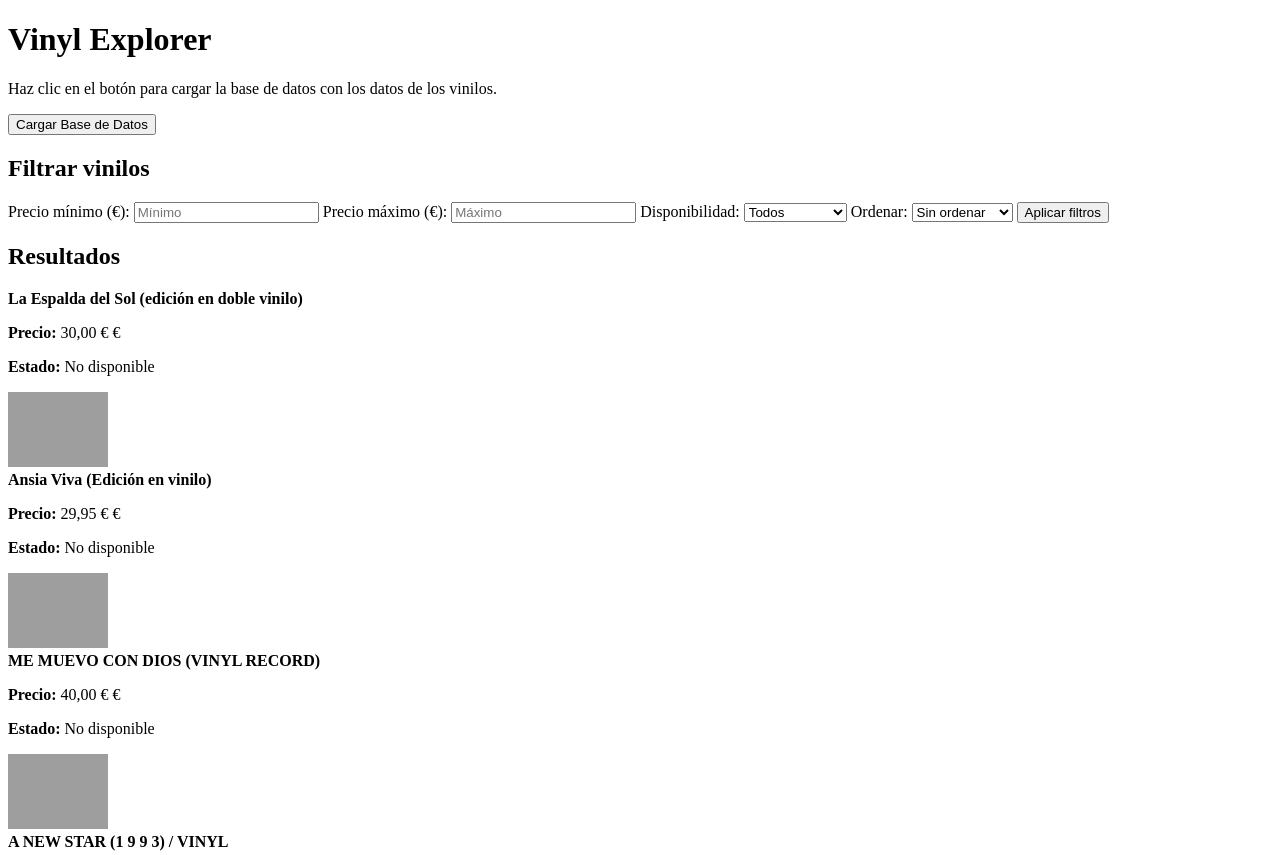
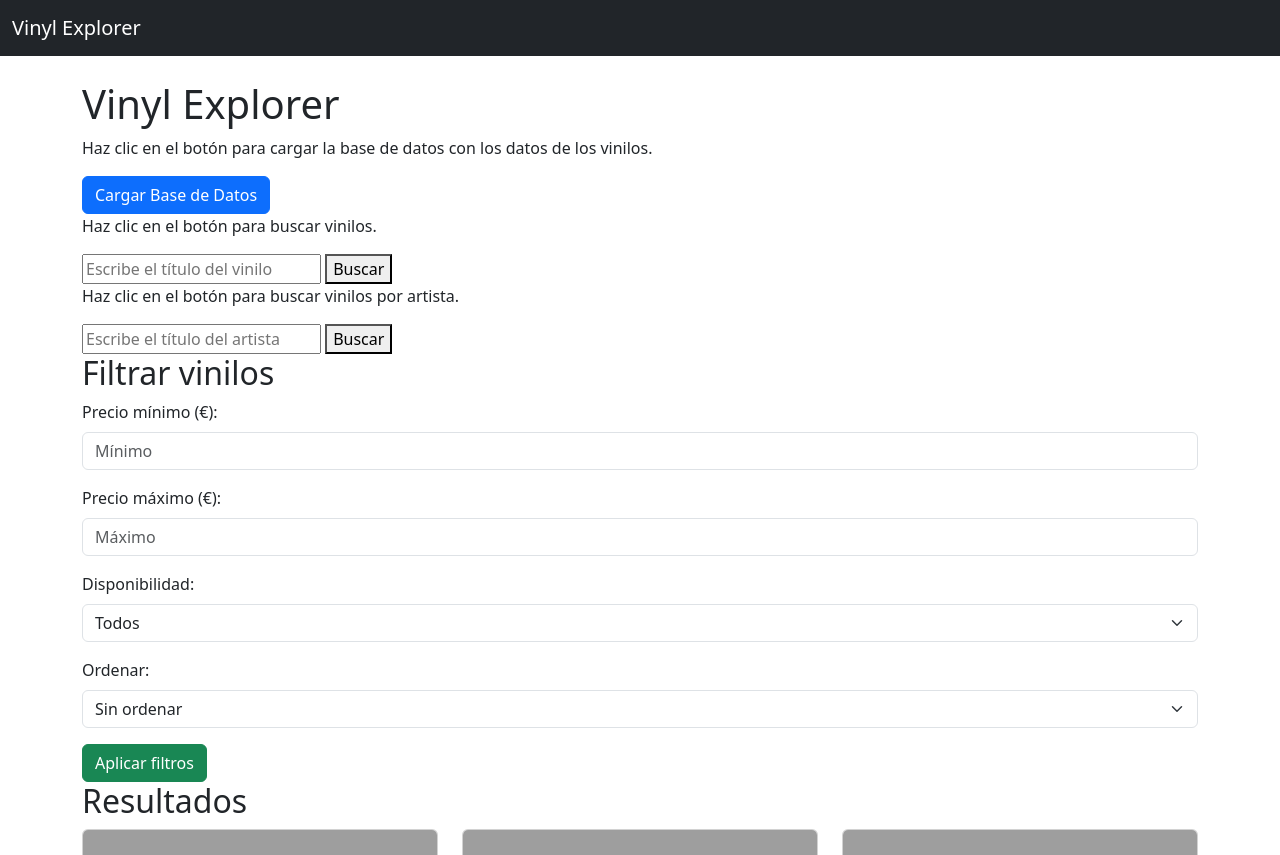
Before and after one commit to paulalunanavarro/VinylExplorer, a Django app: template vinyls/templates/index.html in a window 1280 px wide. Shown: the top 855 px of the page. Run offline with Django 5.2, Linux system fonts and the light colour scheme; the template is opened without the code that fills it: values that come from a table or form of the project are taken from there, others are empty; data comes from the database, SQL or seed files in the repository; both versions use the stored data as it was after the commit; grey boxes are pictures that could not be loaded.

Commit message:
feat(): frontend actualizado, estilos

```diff
--- a/vinyls/templates/index.html
+++ b/vinyls/templates/index.html
@@ -4,6 +4,7 @@
     <meta charset="UTF-8">
     <meta name="viewport" content="width=device-width, initial-scale=1.0">
     <title>Vinyl Explorer</title>
+    <link href="https://cdn.jsdelivr.net/npm/bootstrap@5.3.0-alpha3/dist/css/bootstrap.min.css" rel="stylesheet">
     <script src="https://code.jquery.com/jquery-3.6.0.min.js"></script>
     <style>
         .notification {
@@ -20,7 +21,6 @@
     </style>
     <script>
         $(document).ready(function () {
-            // Mostrar notificación
             function showNotification(message, success = true) {
                 const notification = $('#notification');
                 notification.text(message);
@@ -31,9 +31,8 @@
                 }, 3000);
             }
 
-            // Enviar formulario con AJAX
             $('form#cargar_bd_form').submit(function (event) {
-                event.preventDefault(); // Detener el envío del formulario
+                event.preventDefault();
 
                 $.ajax({
                     type: 'POST',
@@ -55,65 +54,107 @@
     </script>
 </head>
 <body>
+    <!-- Navbar -->
+    <nav class="navbar navbar-expand-lg navbar-dark bg-dark">
+        <div class="container-fluid">
+            <a class="navbar-brand" href="#">Vinyl Explorer</a>
+            <button class="navbar-toggler" type="button" data-bs-toggle="collapse" data-bs-target="#navbarNav" aria-controls="navbarNav" aria-expanded="false" aria-label="Toggle navigation">
+                <span class="navbar-toggler-icon"></span>
+            </button>
+            <div class="collapse navbar-collapse" id="navbarNav">
+                <ul class="navbar-nav">
+
+                </ul>
+            </div>
+        </div>
+    </nav>
+
+    <div class="container mt-4">
         <h1>Vinyl Explorer</h1>
         <p>Haz clic en el botón para cargar la base de datos con los datos de los vinilos.</p>
 
         <!-- Formulario con AJAX -->
         <form id="cargar_bd_form" action="{% url 'cargar_bd' %}" method="post">
             {% csrf_token %}
-        <button type="submit">Cargar Base de Datos</button>
+            <button type="submit" class="btn btn-primary">Cargar Base de Datos</button>
         </form>
 
         <!-- Notificación -->
         <div class="notification" id="notification"></div>
 
+        <p>Haz clic en el botón para buscar vinilos.</p>
+        <form action="{% url 'buscar_vinilos' %}" method="get">
+            <input type="text" name="consulta" placeholder="Escribe el título del vinilo">
+            <button type="submit">Buscar</button>
+        </form>
+        <p>Haz clic en el botón para buscar vinilos por artista.</p>
+        <form action="{% url 'buscar_por_artista' %}" method="get">
+            <input type="text" name="consulta" placeholder="Escribe el título del artista">
+            <button type="submit">Buscar</button>
+        </form>
+
         <h2>Filtrar vinilos</h2>
         <form method="get" action="">
-        <label for="min_precio">Precio mínimo (€):</label>
-        <input type="number" name="min_precio" id="min_precio" value="{{ min_precio }}" placeholder="Mínimo">
+            <div class="mb-3">
+                <label for="min_precio" class="form-label">Precio mínimo (€):</label>
+                <input type="number" name="min_precio" id="min_precio" class="form-control" value="{{ min_precio }}" placeholder="Mínimo">
+            </div>
 
-        <label for="max_precio">Precio máximo (€):</label>
-        <input type="number" name="max_precio" id="max_precio" value="{{ max_precio }}" placeholder="Máximo">
+            <div class="mb-3">
+                <label for="max_precio" class="form-label">Precio máximo (€):</label>
+                <input type="number" name="max_precio" id="max_precio" class="form-control" value="{{ max_precio }}" placeholder="Máximo">
+            </div>
 
-        <label for="stock">Disponibilidad:</label>
-        <select name="stock" id="stock">
+            <div class="mb-3">
+                <label for="stock" class="form-label">Disponibilidad:</label>
+                <select name="stock" id="stock" class="form-select">
                     <option value="" {% if stock == "" %}selected{% endif %}>Todos</option>
                     <option value="disponible" {% if stock == "disponible" %}selected{% endif %}>Disponible</option>
                     <option value="no_disponible" {% if stock == "no_disponible" %}selected{% endif %}>No disponible</option>
                 </select>
+            </div>
 
-        <label for="orden">Ordenar:</label>
-        <select name="orden" id="orden">
+            <div class="mb-3">
+                <label for="orden" class="form-label">Ordenar:</label>
+                <select name="orden" id="orden" class="form-select">
                     <option value="" {% if orden == "" %}selected{% endif %}>Sin ordenar</option>
                     <option value="asc" {% if orden == "asc" %}selected{% endif %}>Ascendente</option>
                     <option value="desc" {% if orden == "desc" %}selected{% endif %}>Descendente</option>
                 </select>
+            </div>
 
-        <button type="submit">Aplicar filtros</button>
+            <button type="submit" class="btn btn-success">Aplicar filtros</button>
         </form>
 
         <h2>Resultados</h2>
-    <div>
+        <div class="row">
             {% for vinilo in vinilos %}
-            <div class="vinilo">
-                <strong>{{ vinilo.titulo }}</strong>
-                <p><strong>Precio:</strong> {{ vinilo.precio }} €</p>
+                <div class="col-md-4 mb-4">
+                    <div class="card">
+                        <a href="{{ vinilo.enlace }}" target="_blank">
+                            <img src="{{ vinilo.imagen }}" class="card-img-top" alt="{{ vinilo.titulo }}">
+                        </a>
+                        <div class="card-body">
+                            <h5 class="card-title">{{ vinilo.titulo }}</h5>
+                            <p class="card-text"><strong>Precio:</strong> {{ vinilo.precio }} €</p>
+                            <p class="card-text">
+                                <strong>Estado:</strong>
                                 {% if vinilo.stock == "Agotado" %}
-                    <p><strong>Estado:</strong> No disponible</p>
+                                    No disponible
                                 {% else %}
-                    <p><strong>Estado:</strong> Disponible</p>
+                                    Disponible
                                 {% endif %}
-                {% if vinilo.enlace %}
-                    <a href="{{ vinilo.enlace }}" target="_blank">
-                        <img src="{{ vinilo.imagen }}" alt="{{ vinilo.titulo }}" width="100">
-                    </a>
-                {% else %}
-                    <p>No hay enlace disponible para este vinilo.</p>
-                {% endif %}
+                            </p>
+                        </div>
+                    </div>
                 </div>
             {% empty %}
                 <p>No hay vinilos que coincidan con los filtros aplicados.</p>
             {% endfor %}
         </div>
+
+
+    <!-- Bootstrap JS -->
+    <script src="https://cdn.jsdelivr.net/npm/bootstrap@5.3.0-alpha3/dist/js/bootstrap.bundle.min.js"></script>
 </body>
 </html>
```
Also changed, not shown: db.sqlite3. Lines whose indentation alone changed are shown as unchanged.
